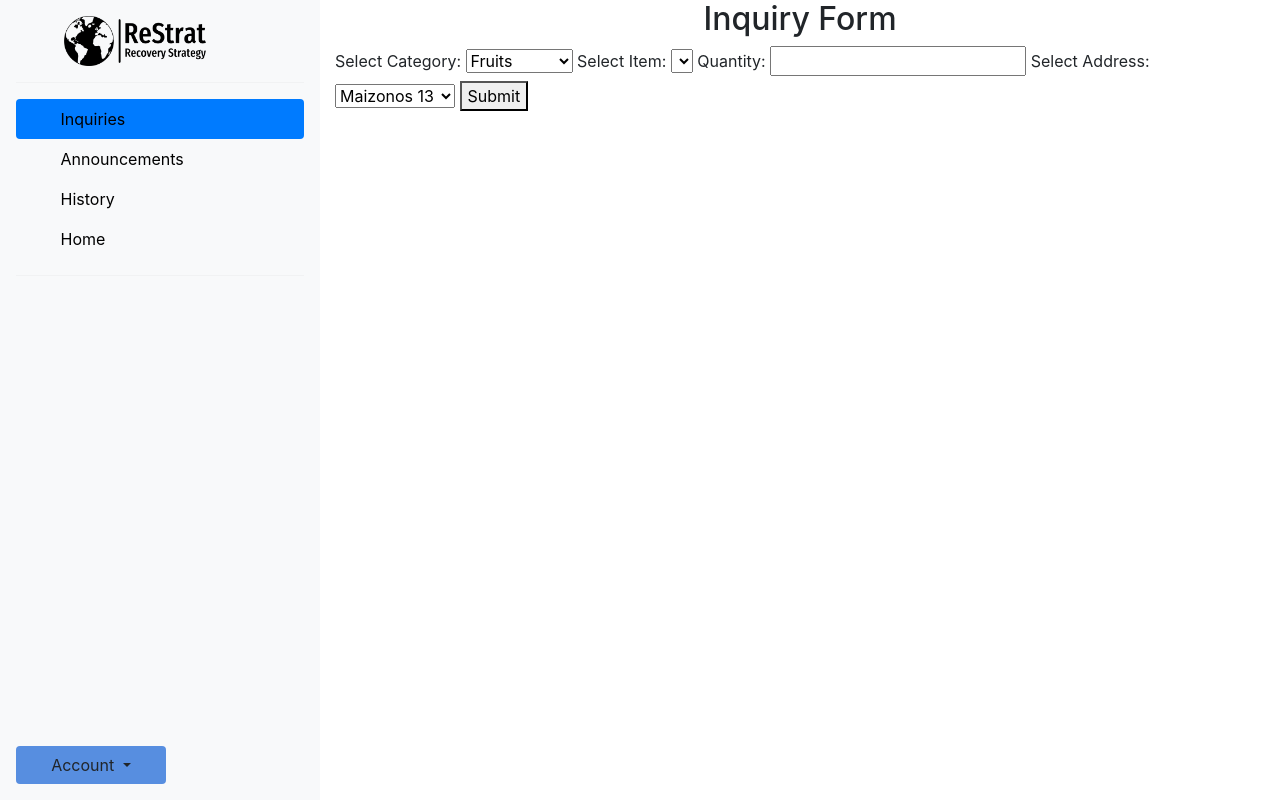
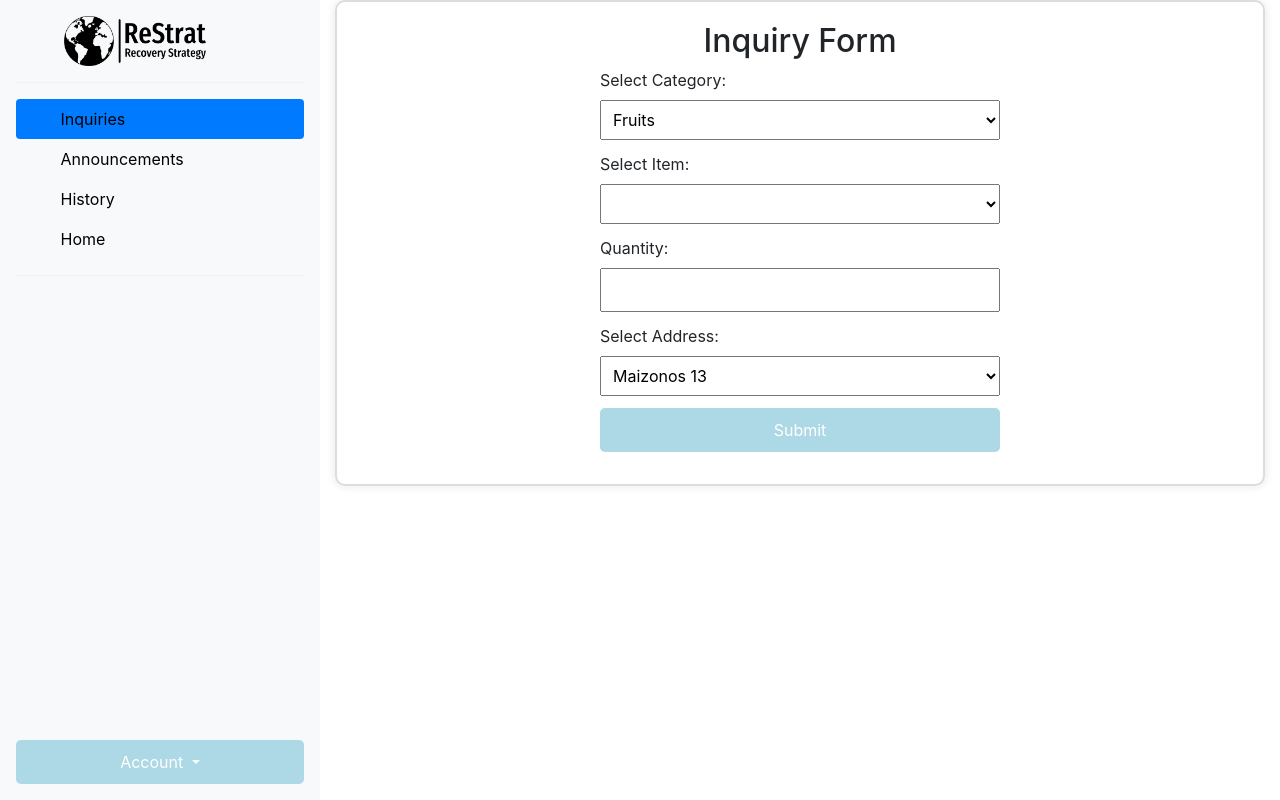
Before and after one commit to chryssa-pat/ReStrat, a PHP site: page /civilian.html in a window 1280 px wide. Run offline with PHP 8.4, Linux system fonts and the light colour scheme; lists and menus that the app fills with data are empty.

Commit message:
Update civilian.css

```diff
--- a/css/civilian.css
+++ b/css/civilian.css
@@ -1,152 +1,53 @@
-.container-fluid {
-    max-height: 1000px; /* Set the maximum width to your desired value */
-    margin-right: auto;
-    margin-left: auto;
-}
 
-.user {
-    position: absolute;
-    top: 0;
-    right: 0;
-    display: flex;
-    flex-direction: row; /* Display items horizontally by default */
-    align-items: center;
-    margin: 15px;
-}
-
-.view{
-    font-weight: bold;
-}
-
-/* Optional: Add some styling for better visibility */
-.user p, .user button {
-    margin: 5px;
-}
-
-.column {
-    float: left;
-    width: 50%;
-    height: 20%;
+  .btn {
+    background-color: #add8e6; /* Baby blue color */
+    color: #fff;
+    padding: 10px;
+    border: none;
+    cursor: pointer;
+    border-radius: 5px; /* Rounded corners for the button */
+    width: 100%;
   }
 
-  /* Clear floats after the columns */
-  .row:after {
-    content: "";
-    display: table;
-    clear: both;
+  .btn:hover {
+    background-color: rgb(11, 93, 212);
   }
 
-  .container {
-    display: flex;
-    align-items: center;
-   }
 
-.container .item:nth-child(2){ /*Only second item padding and center text*/
-padding-left: 1em;
-padding-right: 1em;
-text-align: center;
-}
-
-.logout a{
-    text-decoration: none;
-    color: white;
-}
-
-.logout:hover {
-        background-color: rgb(11, 93, 212);
-}
-
-/* Media query for smaller screens */
-@media screen and (max-width: 800px) {
-    .user {
-        flex-direction: column; /* Display items vertically on smaller screens */
-        align-items: left;
-    }
-
-    .user button {
-        margin-left: 0; /* Remove left margin for button on smaller screens */
-        margin-top: 10px; /* Add top margin for button on smaller screens */
-    }
-}
-.center-content {
-    display: flex;
-    flex-direction: column;
-    align-items: center;
-    justify-content: center;
-    min-height: 100vh;
-}
-/* Split the screen in half */
-.split {
-    height: 100%;
-    width: 50%;
-    position: fixed;
-    z-index: 1;
-    top: 0;
-    overflow-x: hidden;
-    padding-top: 20px;
-  }
-
-  /* Control the left side */
-  .left {
-    left: 0;
-    background-color: #111;
-  }
-
-  /* Control the right side */
-  .right {
-    right: 0;
-    background-color: red;
-  }
-
-  /* If you want the content centered horizontally and vertically */
-  .centered {
-    position: absolute;
-    top: 50%;
-    left: 50%;
-    transform: translate(-50%, -50%);
-    text-align: center;
-  }
-
-  /* Style the image inside the centered container, if needed */
-  .centered img {
-    width: 150px;
-    border-radius: 50%;
-  }
-  .btn {
-    width: 150px; /* Set the desired width */
-    font-size: medium;
-    background-color: rgba(11, 91, 212, 0.674);
-}
-
-.btn:hover{
-    background-color:  rgb(11, 93, 212);
-}
-
-.scrollable-panel {
-    background-color: white;
-    border: 1px solid rgba(11, 91, 212, 0.557);
-    margin-bottom: 10px;
-    height: 600px;
-    overflow-y: auto;
-    position: relative;
-    margin-left: auto;
+  #orderFrame {
+    border: 2px solid #ddd;
+    padding: 20px;
+    border-radius: 10px;
+    box-shadow: 0 0 10px rgba(0, 0, 0, 0.1);
 
 }
 
-.panel-heading {
-
-    color: white;
-    padding: 10px;
-    background-color: rgba(11, 91, 212, 0.674);
-    font-weight: bold;
+form {
+  max-width: 400px;
+  margin: 0 auto;
 }
-.search{
-    color:white;
-}
-.search:hover{
-    background-color:  rgb(11, 93, 212);
+label {
+  display: block;
+  margin-bottom: 8px;
 }
 
-.larger-left-margin {
-    margin-left: 20px; /* Adjust the value as needed */
+select, input, .form_button {
+  width: 100%;
+  padding: 8px;
+  margin-bottom: 12px;
+  box-sizing: border-box;
 }
+
+.form_button{
+  background-color: #add8e6; /* Baby blue color */
+  color: #fff;
+  padding: 10px;
+  border: none;
+  cursor: pointer;
+  border-radius: 5px; /* Rounded corners for the button */
+  width: 100%;
+
+}
+.form_button:hover {
+  background-color: rgb(11, 93, 212);
+}
```
